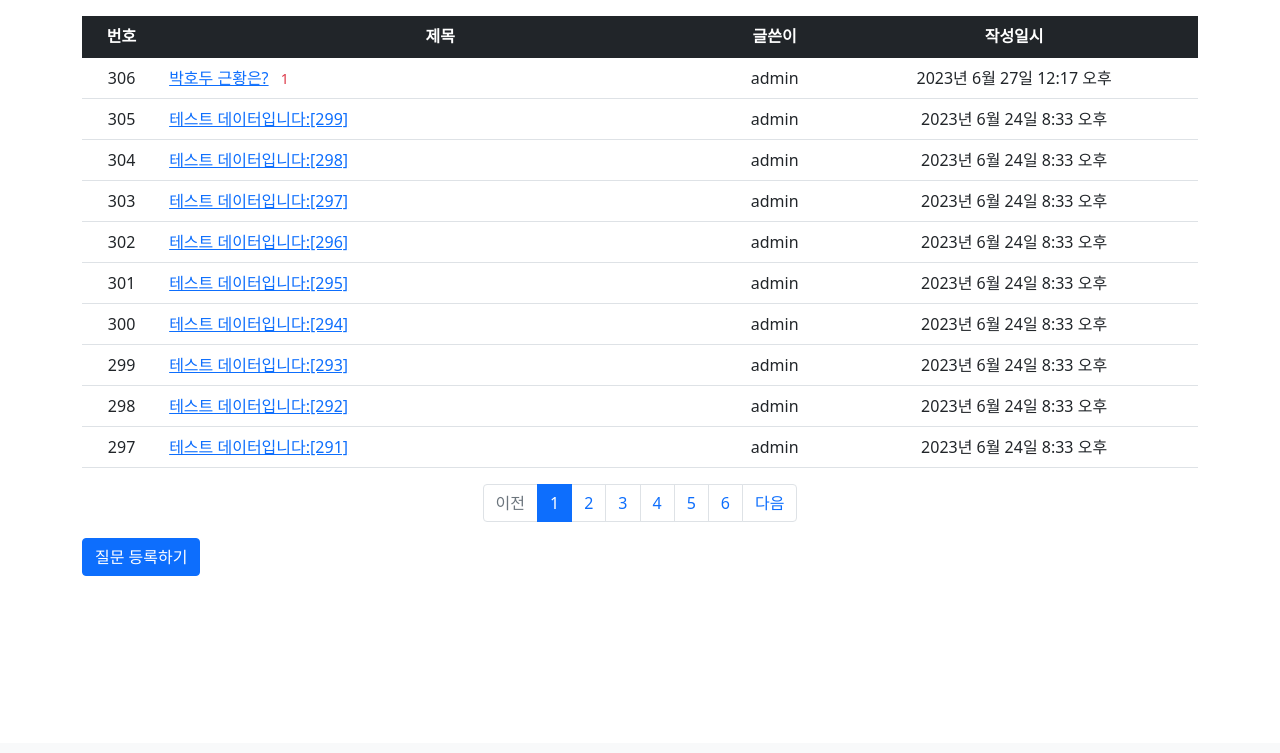
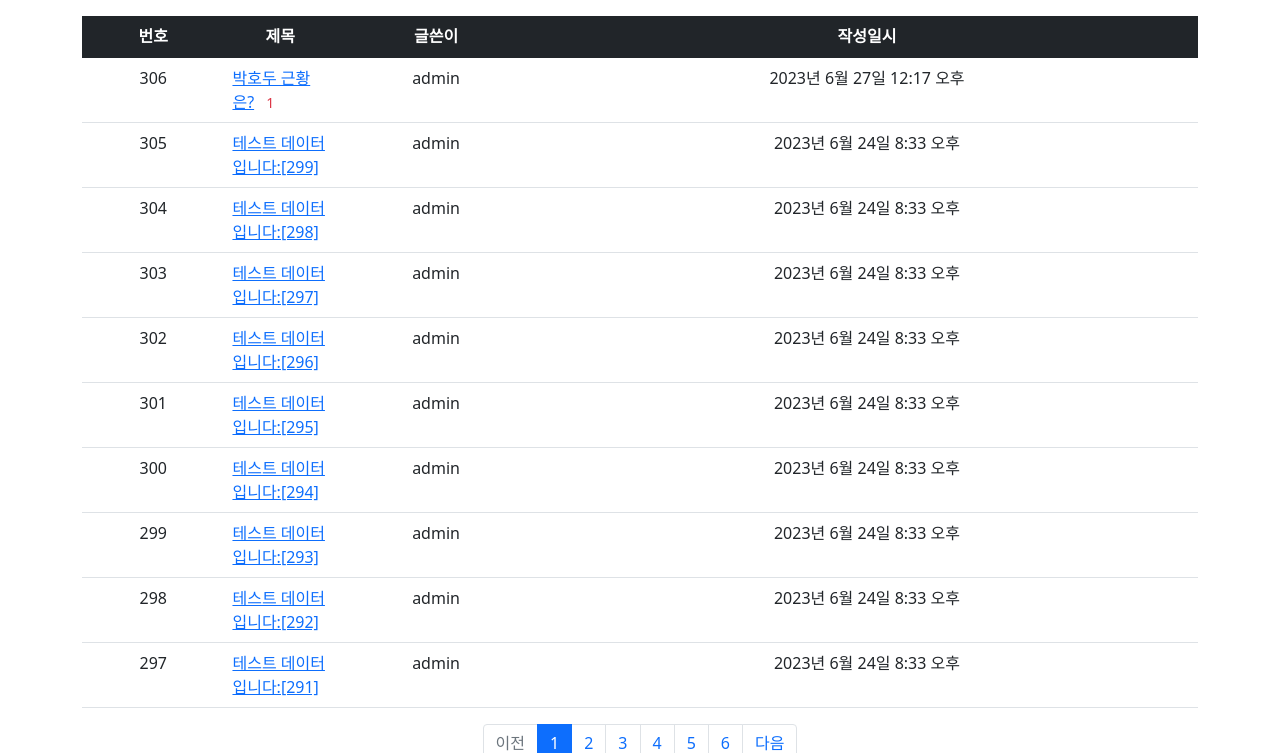
Before and after one commit to Kimhyuntae9665/pycharm, a Django app: page / in a window 1280 px wide. Shown: the part 57-810 px from the top of the page. Before the commit the page ends 633 px from the top, so only its background shows below. Run offline with Django 4.2, Linux system fonts and the light colour scheme; data comes from the database, SQL or seed files in the repository; some libraries are stand-ins or nearby versions.

Commit message:
여기서도 되나?

```diff
--- a/templates/pybo/question_list.html
+++ b/templates/pybo/question_list.html
@@ -6,7 +6,7 @@
         <thead>
         <tr class="text-center table-dark">
             <th>번호</th>
-            <th style="width:50%">제목</th>
+            <th style="width:10%">제목</th>
             <th>글쓴이</th>
             <th>작성일시</th>
         </tr>
```
